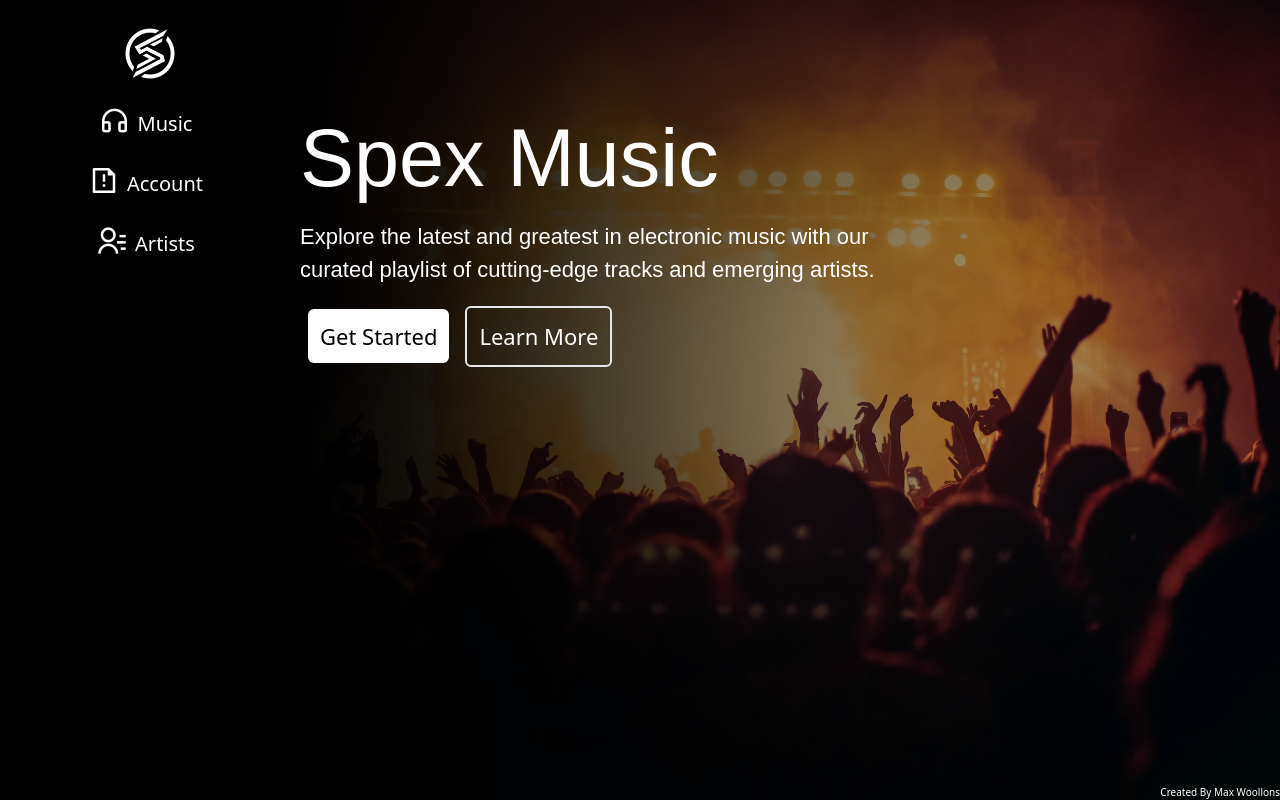
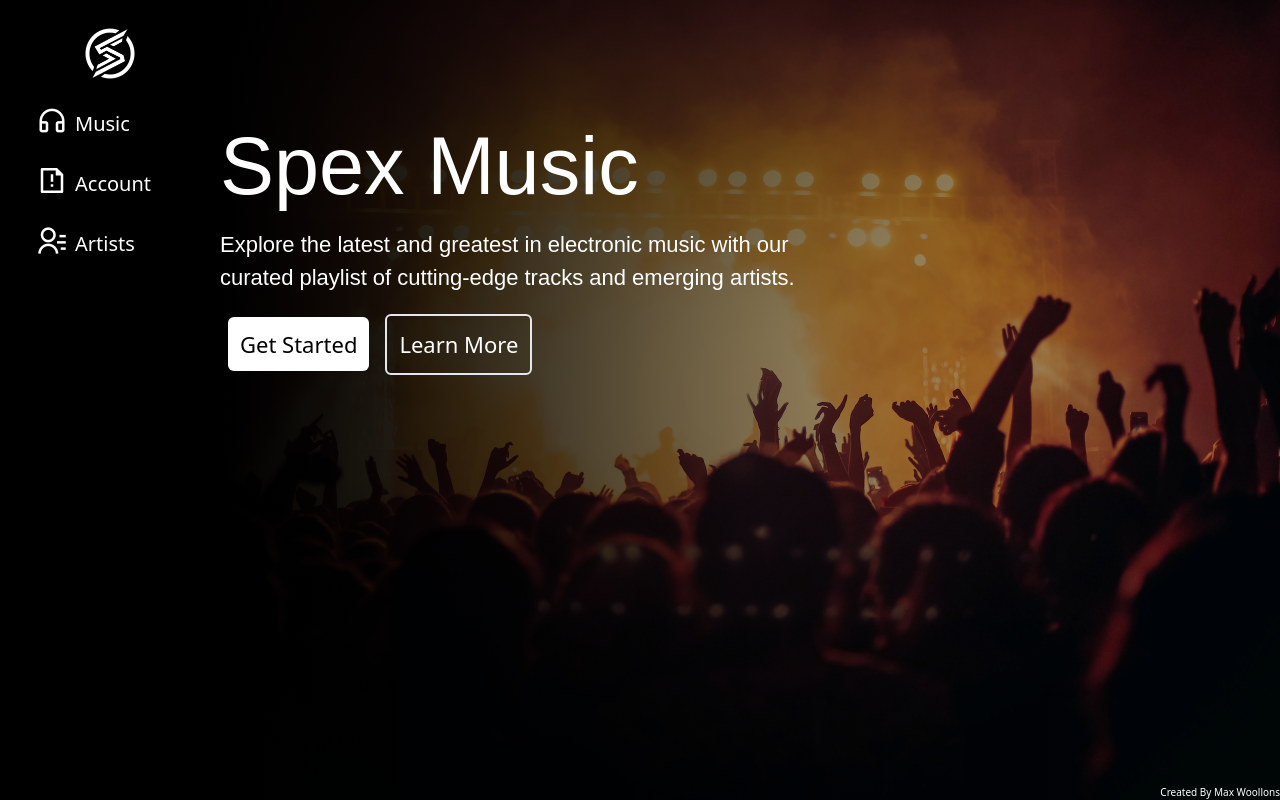
Before and after one commit to maxwoollons/SpexMusic, a Next.js app: page / in a window 1280 px wide. Built offline with nearby package versions, Linux system fonts and the light colour scheme.

Commit message:
Add files via upload

```diff
--- a/components/Navbar.js
+++ b/components/Navbar.js
@@ -9,21 +9,21 @@
 const [shown, setShown] = useState(false)
 
   return (
-    <div>
-          <div className='w-[100px] transition-all hover:w-[300px]' onMouseEnter={() => setShown(true)} onMouseLeave={() => setShown(false)}>
+    <div className=''>
+          <div className='w-[100px] transition-all hover:w-[220px]' onMouseEnter={() => setShown(true)} onMouseLeave={() => setShown(false)}>
           <Link href='/' className='flex justify-center pt-3'>
             <img src="White_Spex_Logo_Tranparent.png" alt="Logo" className='min-w-[50px] max-w-[50px] pt-4' />
 
           </Link>
-          <div className='flex flex-col items-center justify-center pt-3'>
+          <div className='flex flex-col justify-start pt-3'>
             <Link href="/music" className='p-3'>
-              <i class="ri-headphone-line text-3xl"></i>
-                <span className={`text-xl p-2 transition-all delay-800 ${shown ? 'opacity-100 hover:underline' : 'opacity-0 fixed'}`}>
+              <i class="ri-headphone-line text-3xl pl-[25px]"></i>
+                <span className={`text-left text-xl p-2 transition-all delay-800 ${shown ? 'opacity-100 hover:underline' : 'opacity-0 fixed'}`}>
                   Music
                 </span>
             </Link>
             <Link href="/music" className='p-3'>
-              <i class="ri-file-warning-line text-3xl"></i>
+              <i class="ri-file-warning-line text-3xl pl-[25px]"></i>
                 <span className={`text-xl p-2 transition-all delay-800 ${shown ? 'opacity-100 hover:underline' : 'opacity-0 fixed'}`}>
                   Account
                 </span>
@@ -32,7 +32,7 @@
 
             </Link>
             <Link href="/music" className='p-3 transition-all'>
-              <i class="ri-contacts-line text-3xl transition-all"></i>
+              <i class="ri-contacts-line text-3xl transition-all pl-[25px]"></i>
                 <span className={`text-xl p-2 transition-all delay-800 ${shown ? 'transition-all delay-800 opacity-100 hover:underline' : 'opacity-0 fixed'}`}>
                   Artists
                 </span>
```
